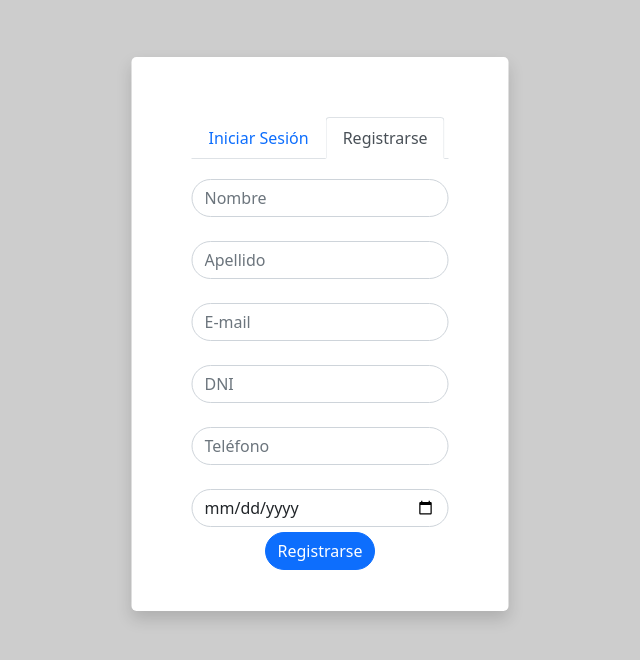
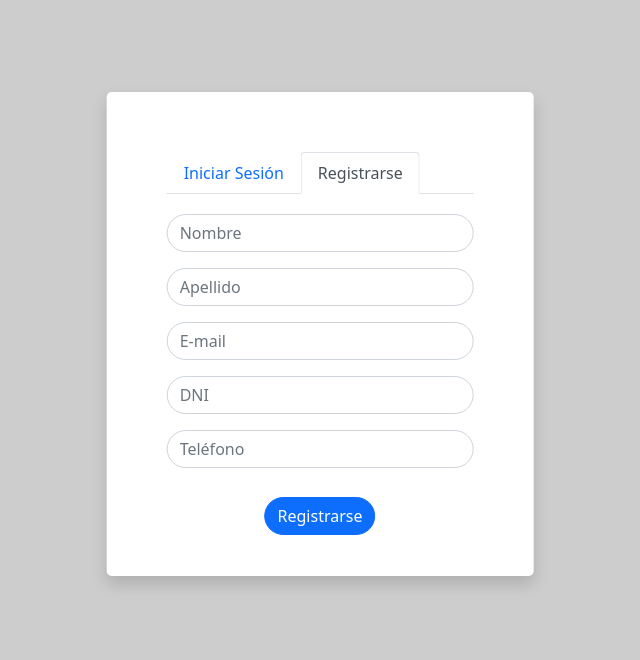
Before and after one commit to GerardEspinosa/ProjectGIA, a PHP site: page /default.html in a window 1280 px wide, after a click on "Registrarse". Shown: the part 66-726 px from the top of the page, without its empty margins (320-960 px from the left). Run offline with PHP 8.4, Linux system fonts and the light colour scheme; some libraries are stand-ins or nearby versions.

Commit message:
cambios inputs

```diff
--- a/GIA/default.html
+++ b/GIA/default.html
@@ -16,7 +16,7 @@
         <div class="header" id="myHeader">
             <h2>GUARD INTELLIGENCE AGENCY</h2>
         </div>
-        <div class="shadow padding-60 child bg-white">
+        <div class="shadow col-12 col-sm-6 col-lg-4 padding-60 child bg-white">
             <ul class="nav nav-tabs push-20" id="myTab" role="tablist">
                 <li class="nav-item" role="presentation">
                     <button class="nav-link active" id="home-tab"
@@ -37,14 +37,14 @@
                     <form action="php/login.php" method="post">
                         <div>
                             <input id="user" type="text" class="form-control
-                                rounded-30" placeholder="Usuario"
+                                rounded-30 mt-3" placeholder="Usuario"
                                 name="user"
-                                onchange="lsRememberMe()"><br>
+                                onchange="lsRememberMe()">
                             <input id="password" type="password"
-                                class="form-control rounded-30"
-                                placeholder="Contraseña" name="password"><br>
+                                class="form-control rounded-30 mt-3"
+                                placeholder="Contraseña" name="password">
                         </div>
-                        <div class="container push-40">
+                        <div class="container push-40 mt-3">
                             <label for="checkRemember" class="child"><input
                                     id="checkRemember"
                                     class="form-check-input"
@@ -52,10 +52,10 @@
                                     value="checked"
                                     onclick="lsRememberMe()">Recordar</label>
                         </div>
-                        <div class="container">
+                        <div class="container mt-5">
                             <input type="submit" class="btn
                                 btn-primary
-                                child rounded-30"
+                                child rounded-30 mt-3"
                                 value="Iniciar Sesión">
                         </div>
                     </form>
@@ -65,23 +65,19 @@
                     <form action="php/registro.php" method="post">
                         <input id="nombre" name="nombre" type="text"
                             class="form-control
-                            rounded-30" placeholder="Nombre"><br>
+                            rounded-30 mt-3" placeholder="Nombre">
                         <input id="apellido" name="apellido" type="text"
                             class="form-control
-                            rounded-30" placeholder="Apellido"><br>
+                            rounded-30 mt-3" placeholder="Apellido">
                         <input id="correo" name="correo" type="email"
                             class="form-control
-                            rounded-30" placeholder="E-mail"><br>
-                        <input id="dni" name="" type="text" class="form-control
-                            rounded-30" placeholder="DNI"><br>
+                            rounded-30 mt-3" placeholder="E-mail">
+                        <input id="dni" name="dni" type="text" class="form-control
+                            rounded-30 mt-3" placeholder="DNI">
                         <input id="telefono" name="telefono" type="tel"
                             class="form-control
-                            rounded-30" placeholder="Teléfono"><br>
-                        <input id="fecha_nacimiento" name="fecha_nacimiento"
-                            type="date"
-                            class="form-control rounded-30"
-                            placeholder="Fecha de Nacimiento"><br>
-                        <div class="container">
+                            rounded-30 mt-3" placeholder="Teléfono">
+                        <div class="container mt-5">
                             <button type="submit" class="btn btn-primary
                                 child rounded-30">Registrarse</button>
                         </div>
--- a/GIA/js/main.js
+++ b/GIA/js/main.js
@@ -23,13 +23,3 @@ function lsRememberMe() {
         localStorage.checkbox = "";
     }
 }
-
-function myFunction() {
-    var x = document.getElementById("personalData");
-    if (x.style.display === "none") {
-        x.style.display = "block";
-    } else {
-        x.style.display = "none";
-    }
-
-}
--- a/GIA/screens/adminPanel.html
+++ b/GIA/screens/adminPanel.html
@@ -4,7 +4,7 @@
     <meta charset="UTF-8">
     <meta http-equiv="X-UA-Compatible" content="IE=edge">
     <meta name="viewport" content="width=device-width, initial-scale=1.0">
-    <title>Document</title>
+    <title>Admin Panel</title>
 </head>
 <body>
 
--- a/GIA/screens/userPanel.html
+++ b/GIA/screens/userPanel.html
@@ -4,7 +4,7 @@
         <meta charset="UTF-8">
         <meta http-equiv="X-UA-Compatible" content="IE=edge">
         <meta name="viewport" content="width=device-width, initial-scale=1.0">
-        <title>Document</title>
+        <title>User Panel</title>
         <link rel="stylesheet" href="../css/bootstrap.css">
     </head>
     <body>
```
Also changed, not shown: GIA/index.html (+7 -9 lines), GIA/js/index.js (added, +16 -0 lines), GIA/php/login.php (+7 -7 lines).
